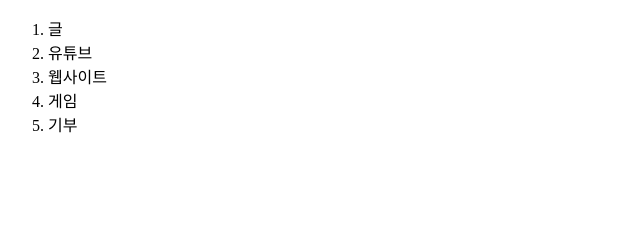
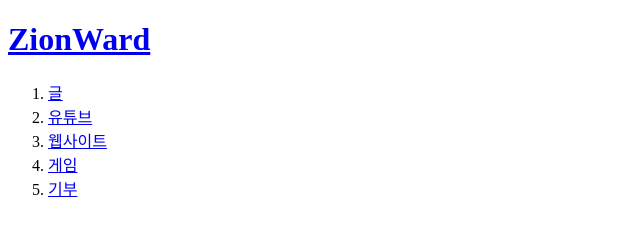
Before and after one commit to Zion-dog/first-step, a plain HTML site: page index.html in a window 1280 px wide. Shown: the whole page, without its empty margins (0-640 px from the left). Drawn offline with Linux system fonts and the light colour scheme.

Commit message:
Add files via upload

```diff
--- a/index.html
+++ b/index.html
@@ -5,12 +5,13 @@
     </head>
 
     <body>
+        <h1><a href="index.html">ZionWard</a></h1>
         <ol>
-            <li>글</li>
-            <li>유튜브</li>
-            <li>웹사이트</li>
-            <li>게임</li>
-            <li>기부</li>
+            <li><a href="literal.html">글</a></li>
+            <li><a href="youtube.html">유튜브</a></li>
+            <li><a href="web.html">웹사이트</a></li>
+            <li><a href="game.html">게임</a></li>
+            <li><a href="donation.html">기부</a></li>
         </ol>
     </body>
 </html>
```
Also changed, not shown: web.html (added).
